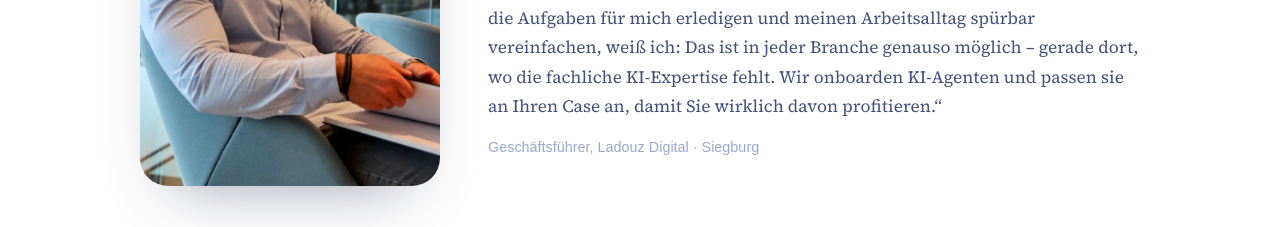
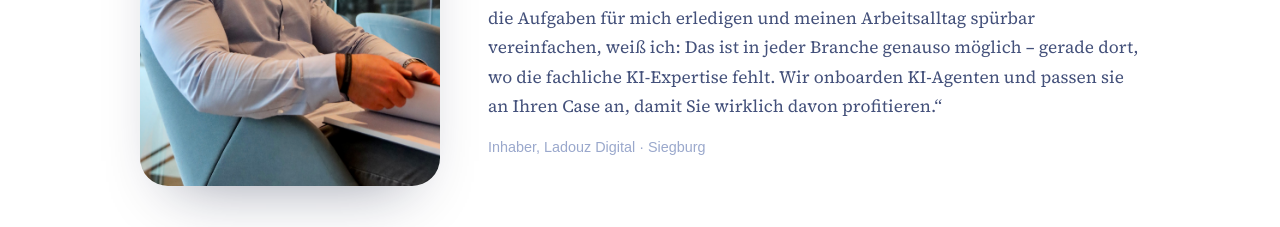
Before and after one commit to nizarladouz/Ladouz-Digital, a Next.js app in the folder ladouz-digital/: page /ki-workshop-siegburg in a window 1280 px wide. Shown: the part 6080-6307 px from the top of the page. Built offline with nearby package versions, Linux system fonts and the light colour scheme.

Commit message:
KI-Workshop Siegburg: nur Zitat geändert, Zeile und Alt-Text zurück

```diff
--- a/ladouz-digital/app/ki-workshop-siegburg/page.tsx
+++ b/ladouz-digital/app/ki-workshop-siegburg/page.tsx
@@ -244,7 +244,7 @@ export default function KiWorkshopSiegburg() {
       <section className="px-6 py-24">
         <div className="mx-auto grid max-w-[1000px] items-center gap-12 md:grid-cols-[300px_1fr]">
           <div className="relative mx-auto aspect-[4/5] w-full max-w-[300px] overflow-hidden rounded-[28px] shadow-[0_30px_60px_-34px_rgba(11,18,51,.45)]">
-            <Image src="/nizar-portrait.webp" alt="Nizar Ladouz, Geschäftsführer Ladouz Digital" fill className="object-cover" sizes="300px" />
+            <Image src="/nizar-portrait.webp" alt="Nizar Ladouz, Inhaber Ladouz Digital" fill className="object-cover" sizes="300px" />
           </div>
           <div>
             <p className={label}>Wer den Workshop leitet</p>
@@ -254,7 +254,7 @@ export default function KiWorkshopSiegburg() {
               und meinen Arbeitsalltag spürbar vereinfachen, weiß ich: Das ist in jeder Branche genauso möglich – gerade dort, wo die fachliche KI-Expertise fehlt.
               Wir onboarden KI-Agenten und passen sie an Ihren Case an, damit Sie wirklich davon profitieren.“
             </p>
-            <p className="mt-4 text-[0.9rem] text-[#9aa8cc]">Geschäftsführer, Ladouz Digital · Siegburg</p>
+            <p className="mt-4 text-[0.9rem] text-[#9aa8cc]">Inhaber, Ladouz Digital · Siegburg</p>
           </div>
         </div>
       </section>
```
